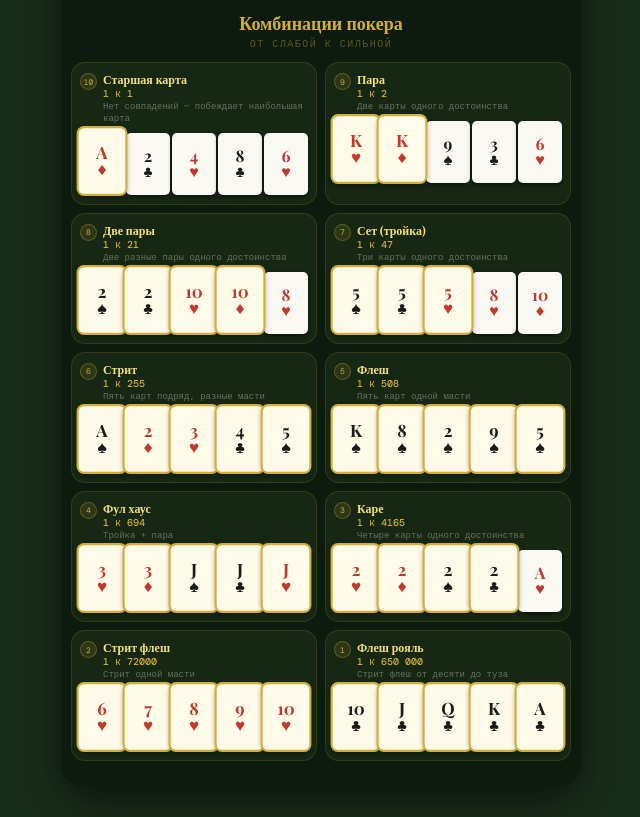
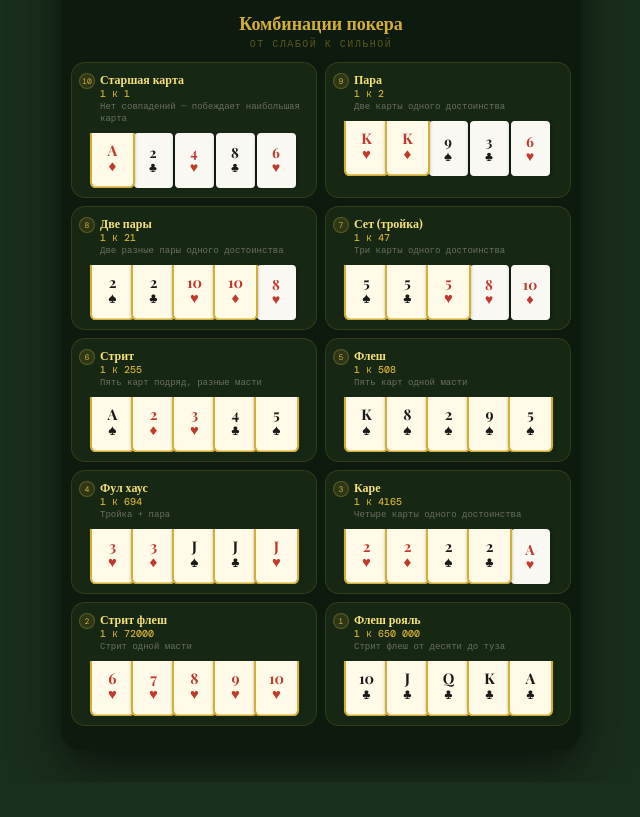
Before and after one commit to laaancer18-spec/ludka, a plain HTML site: page index.html in a window 1280 px wide. Shown: the part 124-941 px from the top of the page, without its empty margins (319-959 px from the left). After the commit the page ends 906 px from the top, so only its background shows below. Drawn offline with nearby package versions, Linux system fonts and the light colour scheme.

Commit message:
Update index.html

```diff
--- a/index.html
+++ b/index.html
@@ -11,82 +11,47 @@
 <link href="https://fonts.googleapis.com/css2?family=Playfair+Display:wght@400;700;900&family=DM+Mono:wght@400;500&display=swap" rel="stylesheet">
 <style>
 *{box-sizing:border-box;margin:0;padding:0}
-
-/* ── BASE ── */
-body{
-  background:#1a2e1c;
-  font-family:'DM Mono',monospace;
-  display:flex;
-  align-items:flex-start;
-  justify-content:center;
-  min-height:100vh;
-  min-height:-webkit-fill-available;
-  padding:16px 12px 32px;
-}
-.shell{
-  background:#0d1b0e;
-  color:#e8dfc8;
-  border-radius:20px;
-  overflow:hidden;
-  display:flex;
-  flex-direction:column;
-  width:100%;
-  max-width:520px;
-  box-shadow:0 16px 48px rgba(0,0,0,0.6);
-}
-
-/* ── HEADER ── */
+body{background:#1a2e1c;font-family:'DM Mono',monospace;display:flex;align-items:flex-start;justify-content:center;min-height:100vh;min-height:-webkit-fill-available;padding:16px 12px 32px}
+.shell{background:#0d1b0e;color:#e8dfc8;border-radius:20px;overflow:hidden;display:flex;flex-direction:column;width:100%;max-width:520px;box-shadow:0 16px 48px rgba(0,0,0,0.6)}
 .header{background:#0a1509;padding:16px 14px 12px;border-bottom:1px solid rgba(212,175,55,0.3);flex-shrink:0}
 .game-title{font-family:'Playfair Display',serif;font-weight:900;color:#d4af37;letter-spacing:0.1em;text-transform:uppercase;text-align:center;margin-bottom:12px;font-size:clamp(14px,4.5vw,19px)}
 .tabs{display:flex;gap:6px}
-.tab-btn{
-  flex:1;padding:10px 2px;border-radius:10px;cursor:pointer;
-  font-family:'DM Mono',monospace;font-size:clamp(9px,2.5vw,11px);
-  letter-spacing:0.04em;text-transform:uppercase;
-  border:2px solid rgba(212,175,55,0.5);background:#ffffff;color:#0a1509;font-weight:500;
-  transition:border-color 0.2s,font-weight 0.2s;
-}
+.tab-btn{flex:1;padding:10px 2px;border-radius:10px;cursor:pointer;font-family:'DM Mono',monospace;font-size:clamp(9px,2.5vw,11px);letter-spacing:0.04em;text-transform:uppercase;border:2px solid rgba(212,175,55,0.5);background:#ffffff;color:#0a1509;font-weight:500;transition:border-color 0.2s,font-weight 0.2s}
 .tab-btn.active{border-color:#d4af37;font-weight:700}
-
-/* ── SCREENS ── */
 .content{flex:1;display:flex;flex-direction:column}
 .screen{display:none;flex:1;flex-direction:column}
 .screen.active{display:flex}
 
-/* ══════════════════════════════
-   КОМБИНАЦИИ
-══════════════════════════════ */
+/* ══ КОМБИНАЦИИ ══ */
 .ref-screen{padding:14px 10px 24px;flex:1;overflow-y:auto;-webkit-overflow-scrolling:touch}
 .ref-title{font-family:'Playfair Display',serif;font-size:clamp(15px,4vw,18px);font-weight:700;color:#d4af37;text-align:center;margin-bottom:2px}
 .ref-sub{font-size:10px;color:rgba(212,175,55,0.4);text-align:center;letter-spacing:0.15em;text-transform:uppercase;margin-bottom:12px}
 .ref-grid{display:grid;grid-template-columns:1fr 1fr;gap:8px}
-.ref-row{background:#162714;border:1px solid rgba(212,175,55,0.15);border-radius:14px;padding:9px 8px;display:flex;flex-direction:column;gap:8px;transition:border-color 0.2s}
+.ref-row{background:#162714;border:1px solid rgba(212,175,55,0.15);border-radius:14px;padding:9px 7px;display:flex;flex-direction:column;gap:8px;transition:border-color 0.2s}
 .ref-row:hover{border-color:rgba(212,175,55,0.35)}
-.ref-top{display:flex;align-items:flex-start;gap:6px}
-.ref-rank{width:17px;height:17px;border-radius:50%;background:rgba(212,175,55,0.12);border:1px solid rgba(212,175,55,0.3);display:flex;align-items:center;justify-content:center;font-size:8px;color:#d4af37;flex-shrink:0;margin-top:1px}
-.ref-name{font-family:'Playfair Display',serif;font-size:clamp(10px,2.8vw,12px);font-weight:700;color:#f5e07a;line-height:1.2}
-.ref-odds{font-size:clamp(9px,2.3vw,10px);color:#d4af37;font-weight:500;margin-top:1px}
-.ref-desc{font-size:clamp(8px,2.1vw,9px);color:rgba(232,223,200,0.4);line-height:1.3;margin-top:1px}
-.ref-cards-row{display:flex;gap:2px;justify-content:center;flex-wrap:nowrap}
+.ref-top{display:flex;align-items:flex-start;gap:5px}
+.ref-rank{width:16px;height:16px;border-radius:50%;background:rgba(212,175,55,0.12);border:1px solid rgba(212,175,55,0.3);display:flex;align-items:center;justify-content:center;font-size:8px;color:#d4af37;flex-shrink:0;margin-top:1px}
+.ref-name{font-family:'Playfair Display',serif;font-size:clamp(10px,2.7vw,12px);font-weight:700;color:#f5e07a;line-height:1.2}
+.ref-odds{font-size:clamp(8px,2.2vw,10px);color:#d4af37;font-weight:500;margin-top:1px}
+.ref-desc{font-size:clamp(7px,2vw,9px);color:rgba(232,223,200,0.4);line-height:1.3;margin-top:1px}
+.ref-cards-row{display:flex;gap:2px;justify-content:center;flex-wrap:nowrap;overflow:hidden}
 
-/* Карты в Комбинациях — адаптивный размер */
+/* Карты в комбинациях — уменьшены на 12% */
 .pc{
-  width:clamp(30px,8.5vw,44px);
-  height:clamp(42px,12vw,62px);
-  background:#faf8f2;border-radius:5px;
+  width:clamp(26px,7.5vw,39px);
+  height:clamp(37px,10.5vw,55px);
+  background:#faf8f2;border-radius:4px;
   display:flex;flex-direction:column;align-items:center;justify-content:center;
-  box-shadow:0 2px 4px rgba(0,0,0,0.5);position:relative;transition:transform 0.15s;flex-shrink:0;
+  box-shadow:0 2px 4px rgba(0,0,0,0.5);flex-shrink:0;position:relative;transition:transform 0.15s;
 }
-.pc.hl{background:#fffbe8;box-shadow:0 0 0 2px #d4af37,0 2px 6px rgba(0,0,0,0.5);transform:translateY(-3px) scale(1.06);z-index:2}
-.pc .pr{font-family:'Playfair Display',serif;font-size:clamp(11px,3vw,16px);font-weight:700;line-height:1}
-.pc .ps{font-size:clamp(11px,3vw,16px);line-height:1}
+.pc.hl{background:#fffbe8;box-shadow:0 0 0 2px #d4af37,0 2px 5px rgba(0,0,0,0.5);transform:translateY(-3px) scale(1.05);z-index:2}
+.pc .pr{font-family:'Playfair Display',serif;font-size:clamp(10px,2.6vw,14px);font-weight:700;line-height:1}
+.pc .ps{font-size:clamp(10px,2.6vw,14px);line-height:1}
 .cr{color:#c0392b}.cb{color:#1a1a1a}
 @keyframes cdrop{from{transform:translateY(-6px);opacity:0}to{transform:translateY(0);opacity:1}}
 .pc{animation:cdrop 0.22s ease backwards}
 
-/* ══════════════════════════════
-   ТРЕНИРОВКА
-══════════════════════════════ */
+/* ══ ТРЕНИРОВКА ══ */
 .quiz-screen{flex:1;display:flex;flex-direction:column;align-items:center;padding:14px 12px 16px;overflow-y:auto;-webkit-overflow-scrolling:touch}
 .quiz-header{font-family:'Playfair Display',serif;font-size:clamp(18px,5vw,25px);font-weight:700;color:#d4af37;text-align:center;margin-bottom:3px}
 .quiz-sub{font-size:clamp(10px,2.8vw,13px);color:rgba(212,175,55,0.4);letter-spacing:0.12em;text-transform:uppercase;margin-bottom:10px}
@@ -98,7 +63,6 @@ body{
 .q-pfill{height:100%;background:#d4af37;border-radius:2px;transition:width 0.4s}
 .trap-badge{font-size:clamp(11px,3vw,13px);padding:4px 14px;border-radius:10px;background:rgba(192,57,43,0.25);border:1px solid rgba(192,57,43,0.6);color:#e74c3c;letter-spacing:0.1em;text-transform:uppercase;margin-bottom:8px;font-weight:500}
 .trap-hidden{visibility:hidden}
-
 .qstack{width:100%;height:clamp(240px,60vw,320px);position:relative;margin-bottom:12px;cursor:grab;flex-shrink:0;touch-action:none}
 .qstack:active{cursor:grabbing}
 .qbg2{position:absolute;width:90%;left:5%;top:8px;height:calc(100% - 22px);background:#1a2e1c;border-radius:16px;transform:rotate(2deg) scale(0.97)}
@@ -110,12 +74,7 @@ body{
 .qcard-label{font-size:clamp(9px,2.3vw,12px);color:rgba(212,175,55,0.5);letter-spacing:0.18em;text-transform:uppercase;margin-bottom:5px}
 .qcard-claim{font-family:'Playfair Display',serif;font-size:clamp(18px,5.5vw,28px);font-weight:700;color:#f5e07a;text-align:center;margin-bottom:10px}
 .qcard-cards{display:flex;gap:clamp(3px,1.2vw,7px);margin-bottom:10px;flex-wrap:wrap;justify-content:center}
-/* Карты в тренировке */
-.qcard-cards .pc{
-  width:clamp(36px,10vw,52px);
-  height:clamp(50px,14vw,74px);
-  animation:none;
-}
+.qcard-cards .pc{width:clamp(36px,10vw,52px);height:clamp(50px,14vw,74px);animation:none}
 .qcard-cards .pc .pr{font-size:clamp(14px,4vw,22px)}
 .qcard-cards .pc .ps{font-size:clamp(14px,4vw,22px)}
 .qcard-odds{font-size:clamp(11px,2.8vw,13px);padding:4px 12px;border-radius:10px;background:rgba(212,175,55,0.1);border:1px solid rgba(212,175,55,0.25);color:#d4af37;margin-bottom:5px}
@@ -129,19 +88,13 @@ body{
 @keyframes swL{to{transform:translateX(-140%) rotate(-15deg);opacity:0}}
 .sw-r{animation:swR 0.35s ease forwards}
 .sw-l{animation:swL 0.35s ease forwards}
-
 .hint-row{display:flex;gap:16px;align-items:center;margin-bottom:10px}
 .hint{display:flex;align-items:center;gap:7px;font-size:clamp(11px,2.8vw,13px);color:rgba(232,223,200,0.35)}
 .hicon{width:clamp(28px,7.5vw,34px);height:clamp(28px,7.5vw,34px);border-radius:50%;display:flex;align-items:center;justify-content:center;font-size:clamp(13px,3.5vw,16px)}
 .hi-n{background:rgba(192,57,43,0.15);border:1px solid rgba(192,57,43,0.25);color:#c0392b}
 .hi-y{background:rgba(46,139,87,0.15);border:1px solid rgba(46,139,87,0.25);color:#2e8b57}
 .act-row{display:flex;gap:16px}
-.abtn{
-  width:clamp(52px,14vw,66px);height:clamp(52px,14vw,66px);
-  border-radius:50%;border:none;cursor:pointer;
-  display:flex;align-items:center;justify-content:center;
-  font-size:clamp(18px,5vw,24px);transition:transform 0.15s;
-}
+.abtn{width:clamp(52px,14vw,66px);height:clamp(52px,14vw,66px);border-radius:50%;border:none;cursor:pointer;display:flex;align-items:center;justify-content:center;font-size:clamp(18px,5vw,24px);transition:transform 0.15s}
 .abtn:active{transform:scale(0.88)}
 .abtn-n{background:rgba(192,57,43,0.25);border:1.5px solid rgba(192,57,43,0.6);color:#e74c3c}
 .abtn-y{background:rgba(46,139,87,0.25);border:1.5px solid rgba(46,139,87,0.6);color:#2ecc71}
@@ -151,9 +104,7 @@ body{
 .rbtn{background:rgba(212,175,55,0.12);border:1px solid rgba(212,175,55,0.35);color:#d4af37;font-family:'DM Mono',monospace;font-size:clamp(11px,3vw,13px);letter-spacing:0.1em;padding:10px 22px;border-radius:22px;cursor:pointer}
 .rbtn:hover{background:rgba(212,175,55,0.22)}
 
-/* ══════════════════════════════
-   РАСКЛАДЫ
-══════════════════════════════ */
+/* ══ РАСКЛАДЫ ══ */
 .hands-screen{padding:14px 12px 32px;overflow-y:auto;-webkit-overflow-scrolling:touch;flex:1}
 .hands-title{font-family:'Playfair Display',serif;font-size:clamp(15px,4vw,18px);font-weight:700;color:#d4af37;text-align:center;margin-bottom:2px}
 .hands-sub{font-size:10px;color:rgba(212,175,55,0.4);text-align:center;letter-spacing:0.15em;text-transform:uppercase;margin-bottom:10px}
@@ -161,7 +112,6 @@ body{
 .leg-item{display:flex;align-items:center;gap:4px;font-size:clamp(9px,2.3vw,10px);color:rgba(232,223,200,0.7)}
 .leg-dot{width:10px;height:10px;border-radius:3px;flex-shrink:0}
 .ld-blue{background:#2980b9}.ld-green{background:#27ae60}.ld-yellow{background:#b8860b}.ld-red{background:#c0392b}
-
 .hands-group{margin-bottom:18px}
 .group-header{display:flex;align-items:flex-start;gap:8px;padding:7px 10px;border-radius:9px;margin-bottom:10px}
 .gh-blue{background:rgba(41,128,185,0.14);border:1px solid rgba(41,128,185,0.35)}
@@ -174,17 +124,9 @@ body{
 .gh-blue .gh-title{color:#5dade2}.gh-green .gh-title{color:#58d68d}.gh-yellow .gh-title{color:#d4af37}.gh-red .gh-title{color:#e74c3c}
 .gh-hint{font-size:clamp(8px,2.1vw,9px);margin-top:2px;line-height:1.4}
 .gh-blue .gh-hint{color:rgba(93,173,226,0.6)}.gh-green .gh-hint{color:rgba(88,214,141,0.6)}.gh-yellow .gh-hint{color:rgba(212,175,55,0.6)}.gh-red .gh-hint{color:rgba(231,76,60,0.6)}
-
-/* Пары карт в раскладах — адаптивные */
 .hands-list{display:flex;flex-wrap:wrap;gap:clamp(8px,2.5vw,13px) clamp(10px,3vw,18px);padding:2px}
 .hand-pair{display:flex;gap:2px}
-.hc{
-  width:clamp(34px,9.5vw,52px);
-  height:clamp(48px,13.5vw,74px);
-  background:#faf8f2;border-radius:6px;
-  display:flex;flex-direction:column;align-items:center;justify-content:center;
-  box-shadow:0 2px 4px rgba(0,0,0,0.4);
-}
+.hc{width:clamp(34px,9.5vw,52px);height:clamp(48px,13.5vw,74px);background:#faf8f2;border-radius:6px;display:flex;flex-direction:column;align-items:center;justify-content:center;box-shadow:0 2px 4px rgba(0,0,0,0.4)}
 .hc .hr{font-family:'Playfair Display',serif;font-size:clamp(14px,3.8vw,22px);font-weight:700;line-height:1}
 .hc .hs{font-size:clamp(13px,3.5vw,20px);line-height:1}
 .hc.gbl{box-shadow:0 0 0 2px #2980b9,0 2px 5px rgba(0,0,0,0.4);background:#eaf4fc}
@@ -192,10 +134,9 @@ body{
 .hc.gyw{box-shadow:0 0 0 2px #b8860b,0 2px 5px rgba(0,0,0,0.4);background:#fefde7}
 .hc.grd{box-shadow:0 0 0 2px #c0392b,0 2px 5px rgba(0,0,0,0.4);background:#fdf2f2}
 
-/* ── iPhone SE / small screens ── */
-@media (max-width:375px){
-  .pc{width:28px;height:40px}
-  .pc .pr,.pc .ps{font-size:10px}
+@media(max-width:375px){
+  .pc{width:24px;height:34px}
+  .pc .pr,.pc .ps{font-size:9px}
   .hc{width:30px;height:42px}
   .hc .hr,.hc .hs{font-size:12px}
 }
@@ -211,10 +152,8 @@ body{
       <button class="tab-btn" id="tab2" onclick="goTab(2)">Расклады</button>
     </div>
   </div>
-
   <div class="content">
 
-    <!-- КОМБИНАЦИИ -->
     <div class="screen active" id="scrRef">
       <div class="ref-screen">
         <div class="ref-title">Комбинации покера</div>
@@ -223,7 +162,6 @@ body{
       </div>
     </div>
 
-    <!-- ТРЕНИРОВКА -->
     <div class="screen" id="scrQuiz">
       <div class="quiz-screen">
         <div class="quiz-header">Верно или нет?</div>
@@ -260,7 +198,6 @@ body{
       </div>
     </div>
 
-    <!-- РАСКЛАДЫ -->
     <div class="screen" id="scrHands">
       <div class="hands-screen">
         <div class="hands-title">Стартовые руки</div>
@@ -292,7 +229,6 @@ body{
 
   </div>
 </div>
-
 <script>
 const COMBOS=[
   {rank:10,name:"Старшая карта",odds:"1 к 1",desc:"Нет совпадений — побеждает наибольшая карта",cards:[{r:"A",s:"♦",c:"cr",h:1},{r:"2",s:"♣",c:"cb"},{r:"4",s:"♥",c:"cr"},{r:"8",s:"♣",c:"cb"},{r:"6",s:"♥",c:"cr"}]},
@@ -322,17 +258,14 @@ const STARTING={
   yellow:[["5","♠","5","♥",false],["4","♠","4","♥",false],["3","♠","3","♥",false],["2","♠","2","♥",false],["A","♠","6","♥",false],["A","♥","6","♥",true],["A","♠","5","♥",false],["A","♥","5","♥",true],["A","♠","4","♥",false],["A","♥","4","♥",true],["A","♠","3","♥",false],["A","♥","3","♥",true],["A","♠","2","♥",false],["A","♥","2","♥",true],["K","♠","7","♥",false],["K","♠","6","♥",false],["K","♠","5","♥",false],["K","♠","4","♥",false],["K","♠","3","♥",false],["K","♠","2","♥",false],["Q","♠","8","♥",false],["7","♥","6","♥",true],["6","♥","5","♥",true],["5","♥","4","♥",true],["8","♠","7","♥",false],["7","♠","6","♥",false],["6","♠","5","♥",false],["5","♠","4","♥",false]],
   red:[["Q","♠","7","♥",false],["Q","♠","6","♥",false],["Q","♠","5","♥",false],["Q","♠","4","♥",false],["Q","♠","3","♥",false],["Q","♠","2","♥",false],["J","♠","6","♥",false],["J","♠","5","♥",false],["J","♠","4","♥",false],["J","♠","3","♥",false],["J","♠","2","♥",false],["10","♠","6","♥",false],["10","♠","5","♥",false],["10","♠","4","♥",false],["10","♠","3","♥",false],["10","♠","2","♥",false],["9","♠","5","♥",false],["9","♠","4","♥",false],["9","♠","3","♥",false],["9","♠","2","♥",false],["8","♠","4","♥",false],["8","♠","3","♥",false],["8","♠","2","♥",false],["7","♠","4","♥",false],["7","♠","3","♥",false],["7","♠","2","♥",false],["6","♠","4","♥",false],["6","♠","3","♥",false],["6","♠","2","♥",false],["5","♠","3","♥",false],["5","♠","2","♥",false],["4","♠","3","♥",false],["4","♠","2","♥",false],["3","♠","2","♥",false]]
 };
-
 function sc(s){return(s==='♥'||s==='♦')?'cr':'cb';}
 function mkCardEl(r,s,g){const d=document.createElement('div');d.className=`hc ${g}`;d.innerHTML=`<span class="hr ${sc(s)}">${r}</span><span class="hs ${sc(s)}">${s}</span>`;return d;}
 function mkPair(hand,g){const[r1,s1,r2,s2,suited]=hand;const w=document.createElement('div');w.className='hand-pair';w.appendChild(mkCardEl(r1,s1,g));w.appendChild(mkCardEl(r2,suited?s1:s2,g));return w;}
 const gm={blue:'gbl',green:'ggr',yellow:'gyw',red:'grd'};
 ['blue','green','yellow','red'].forEach(t=>{const c=document.getElementById('list'+t[0].toUpperCase()+t.slice(1));STARTING[t].forEach(h=>c.appendChild(mkPair(h,gm[t])));});
-
 function mkCards(cards,hl){return cards.map((c,i)=>{const d=document.createElement('div');d.className='pc'+(c.h&&hl?' hl':'');d.style.animationDelay=(i*0.05)+'s';d.innerHTML=`<span class="pr ${c.c}">${c.r}</span><span class="ps ${c.c}">${c.s}</span>`;return d;});}
 const rg=document.getElementById('refGrid');
 COMBOS.forEach(h=>{const row=document.createElement('div');row.className='ref-row';const top=document.createElement('div');top.className='ref-top';const rk=document.createElement('div');rk.className='ref-rank';rk.textContent=h.rank;const info=document.createElement('div');info.innerHTML=`<div class="ref-name">${h.name}</div><div class="ref-odds">${h.odds}</div><div class="ref-desc">${h.desc}</div>`;top.appendChild(rk);top.appendChild(info);const cc=document.createElement('div');cc.className='ref-cards-row';mkCards(h.cards,true).forEach(c=>cc.appendChild(c));row.appendChild(top);row.appendChild(cc);rg.appendChild(row);});
-
 let deck=[],qi=0,qR=0,qW=0,drag=false,sx=0,cx=0;
 function buildDeck(){const d=[];COMBOS.forEach(h=>{const t=Math.random()>0.4;let name=h.name;if(!t){const o=COMBOS.filter(x=>x.name!==h.name);name=o[Math.floor(Math.random()*o.length)].name;}d.push({cards:h.cards,name,isTrue:t,odds:h.odds,desc:h.desc,trap:false});});for(let i=0;i<7;i++){const h=COMBOS[Math.floor(Math.random()*COMBOS.length)];const t=Math.random()>0.4;let name=h.name;if(!t){const o=COMBOS.filter(x=>x.name!==h.name);name=o[Math.floor(Math.random()*o.length)].name;}d.push({cards:h.cards,name,isTrue:t,odds:h.odds,desc:h.desc,trap:false});}const ts=[...TRAPS].sort(()=>Math.random()-0.5).slice(0,8);ts.forEach(t=>d.push({cards:t.cards,name:t.name,isTrue:t.isTrue,odds:t.odds,desc:t.desc,trap:true}));for(let i=d.length-1;i>0;i--){const j=Math.floor(Math.random()*(i+1));[d[i],d[j]]=[d[j],d[i]];}return d.slice(0,25);}
 function renderQ(){if(qi>=deck.length){showRes();return;}const q=deck[qi];document.getElementById('qClaim').textContent=q.name;document.getElementById('qOdds').textContent='Вероятность: '+q.odds;document.getElementById('qDesc').textContent=q.desc;const tb=document.getElementById('trapBadge');q.trap?tb.classList.remove('trap-hidden'):tb.classList.add('trap-hidden');const cc=document.getElementById('qCards');cc.innerHTML='';mkCards(q.cards,false).forEach(c=>cc.appendChild(c));document.getElementById('qProg').style.width=((qi/deck.length)*100)+'%';document.getElementById('qL').textContent=deck.length-qi;document.getElementById('qR').textContent=qR;document.getElementById('qW').textContent=qW;const card=document.getElementById('qCard');card.style.transform='';document.getElementById('ovY').style.opacity=0;document.getElementById('ovN').style.opacity=0;card.classList.remove('sw-r','sw-l');}
```
